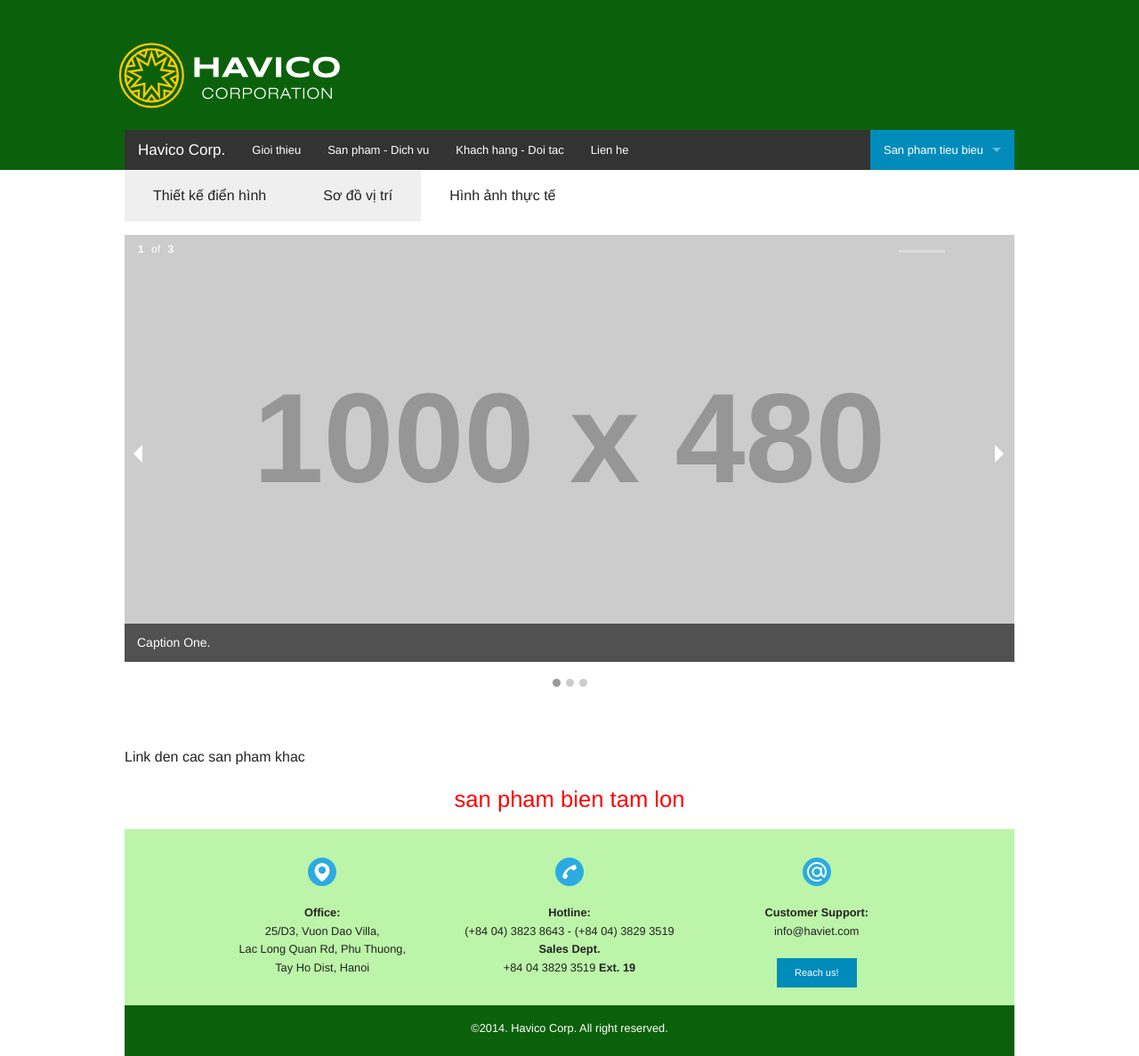
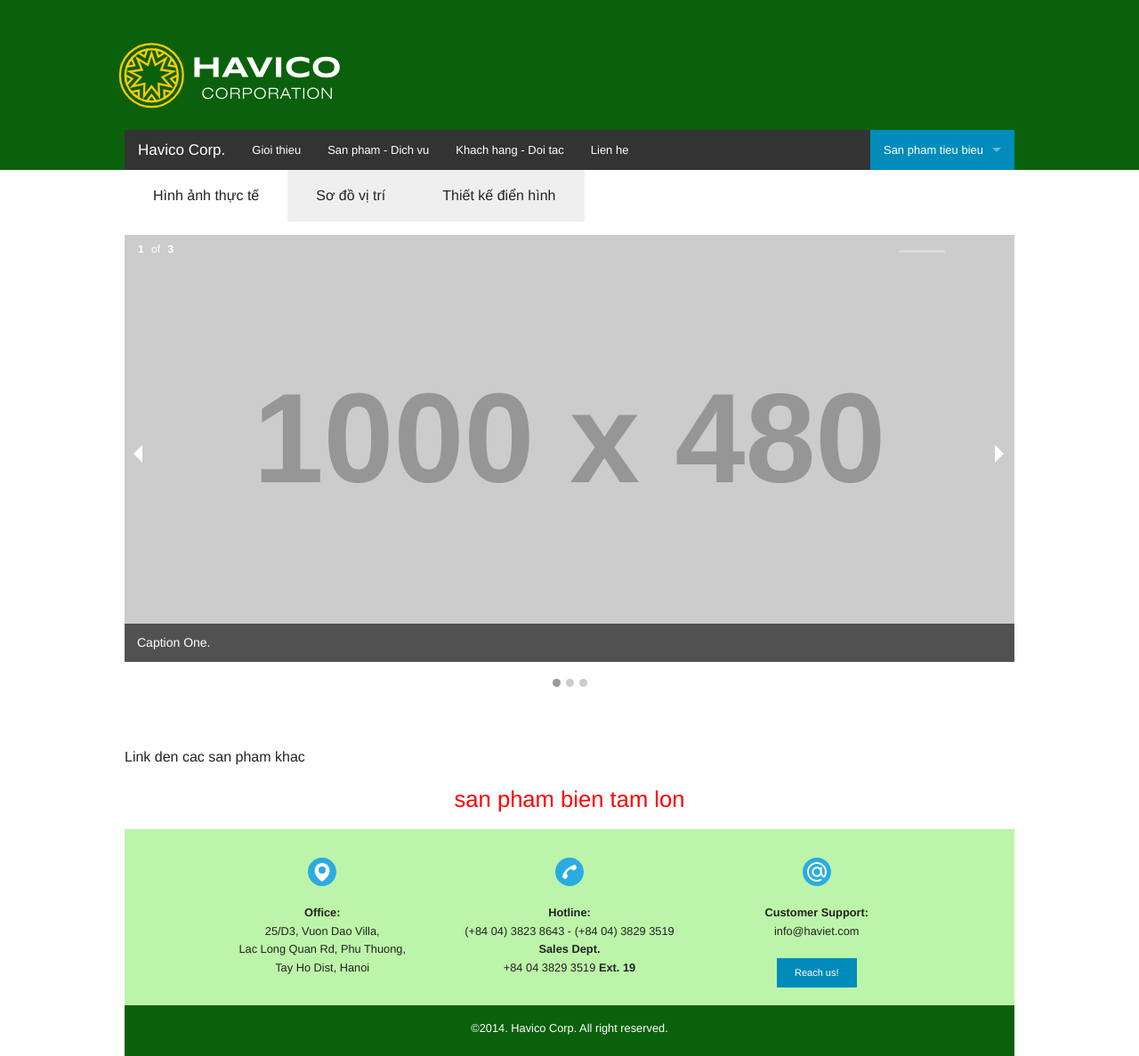
Before and after one commit to haviet/static-on-foundation, a Jekyll site: the page built from sp-billboard.html, in a window 1280 px wide. Shown: the whole page at 89% size. Built offline with Jekyll 4.4.1, drawn with Linux system fonts in a browser that asks for light colours.

Commit message:
Update tab-billboard-content.html

```diff
--- a/_includes/tab-billboard-content.html
+++ b/_includes/tab-billboard-content.html
@@ -1,16 +1,16 @@
 <ul class="tabs" data-tab>
-  <li class="tab-title"><a href="#panel2-1">Thiết kế điển hình</a></li>
+  <li class="tab-title active"><a href="#panel2-1">Hình ảnh thực tế</a></li>
   <li class="tab-title"><a href="#panel2-2">Sơ đồ vị trí</a></li>
-  <li class="tab-title active"><a href="#panel2-3">Hình ảnh thực tế</a></li>
+  <li class="tab-title"><a href="#panel2-3">Thiết kế điển hình</a></li>
 </ul>
 <div class="tabs-content">
-  <div class="content" id="panel2-1">
-    {% include billboard-content/tab1.html %}
+  <div class="content active" id="panel2-1">
+    {% include billboard-content/tab3.html %}
   </div>
   <div class="content" id="panel2-2">
     {% include billboard-content/tab2.html %}
   </div>
-  <div class="content active" id="panel2-3">
-    {% include billboard-content/tab3.html %}
+  <div class="content" id="panel2-3">
+    {% include billboard-content/tab1.html %}
   </div>
 </div>
```
